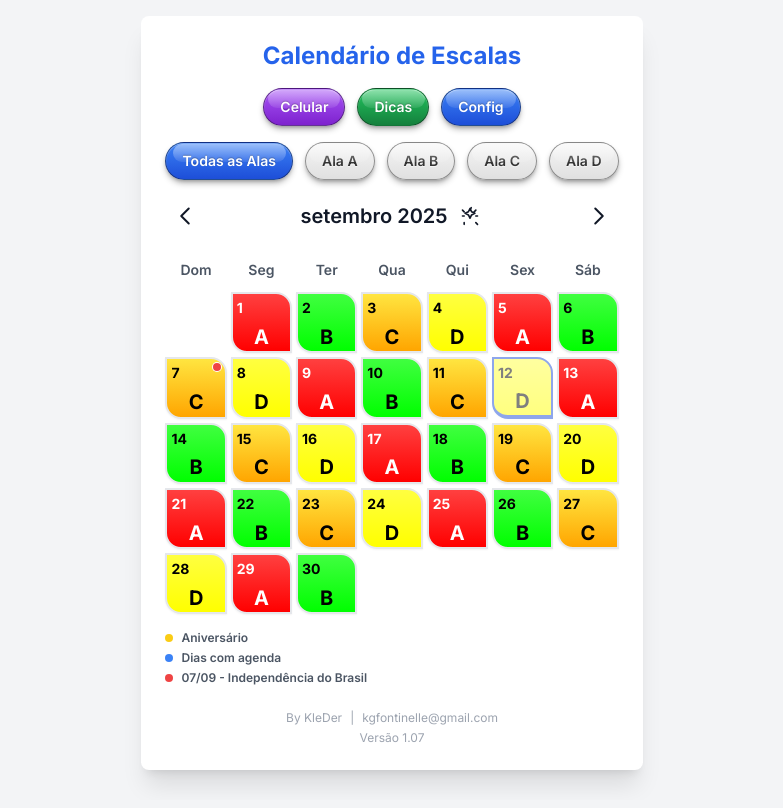
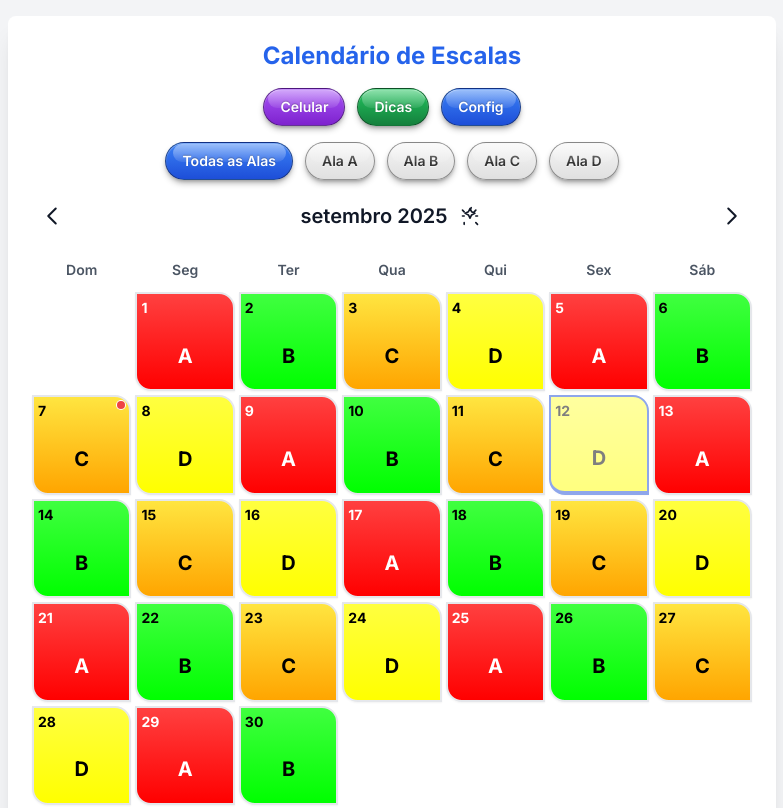
Before and after one commit to kgfontinelle/escalas-html, a plain HTML site: page index.html in a window 1280 px wide. Shown: the top 808 px of the page, without its empty margins (248-1031 px from the left). Drawn offline with nearby package versions, Linux system fonts and the light colour scheme.

Commit message:
Add files via upload

```diff
--- a/index.html
+++ b/index.html
@@ -1055,7 +1055,7 @@
 
     </style>
 </head>
-<body class="bg-gray-100 dark:bg-gray-900 text-gray-900 dark:text-gray-100 p-4 min-h-screen flex flex-col items-center">
+<body class="bg-gray-100 dark:bg-gray-900 text-gray-900 dark:text-gray-100">
 
     <div id="mainCalendarContainer" class="w-full max-w-3xl mx-auto bg-white dark:bg-gray-800 shadow-xl rounded-lg p-6">
         <div class="text-center mb-4">
```
